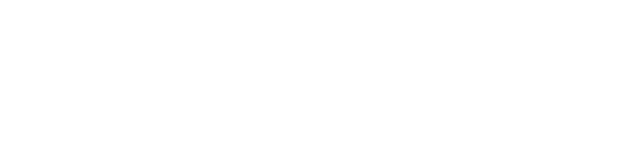
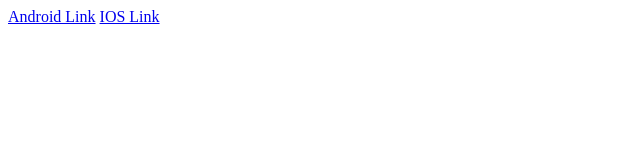
Before and after one commit to santro85/MobileOSDetection, a plain HTML site: page index.html in a window 1280 px wide. Shown: the whole page, without its empty margins (0-640 px from the left). Drawn offline with nearby package versions, Linux system fonts and the light colour scheme.

Commit message:
Update index.html

```diff
--- a/index.html
+++ b/index.html
@@ -7,9 +7,9 @@
 </head>
 <body>
 <div id="result"></div>
-<a id="anroidAppLink" href="https://play.google.com/store/apps/details?id=com.tonetag.mywallet"></a>
+<a id="anroidAppLink" href="https://play.google.com/store/apps/details?id=com.tonetag.mywallet">Android Link</a>
 
-<a id="iosAppLink" href="https://apps.apple.com/ua/app/oyeti/id1465564187"></a>
+<a id="iosAppLink" href="https://apps.apple.com/ua/app/oyeti/id1465564187">IOS Link</a>
 <script type="text/javascript">
 
 	var userAgent = window.navigator.userAgent.toLowerCase();
```
